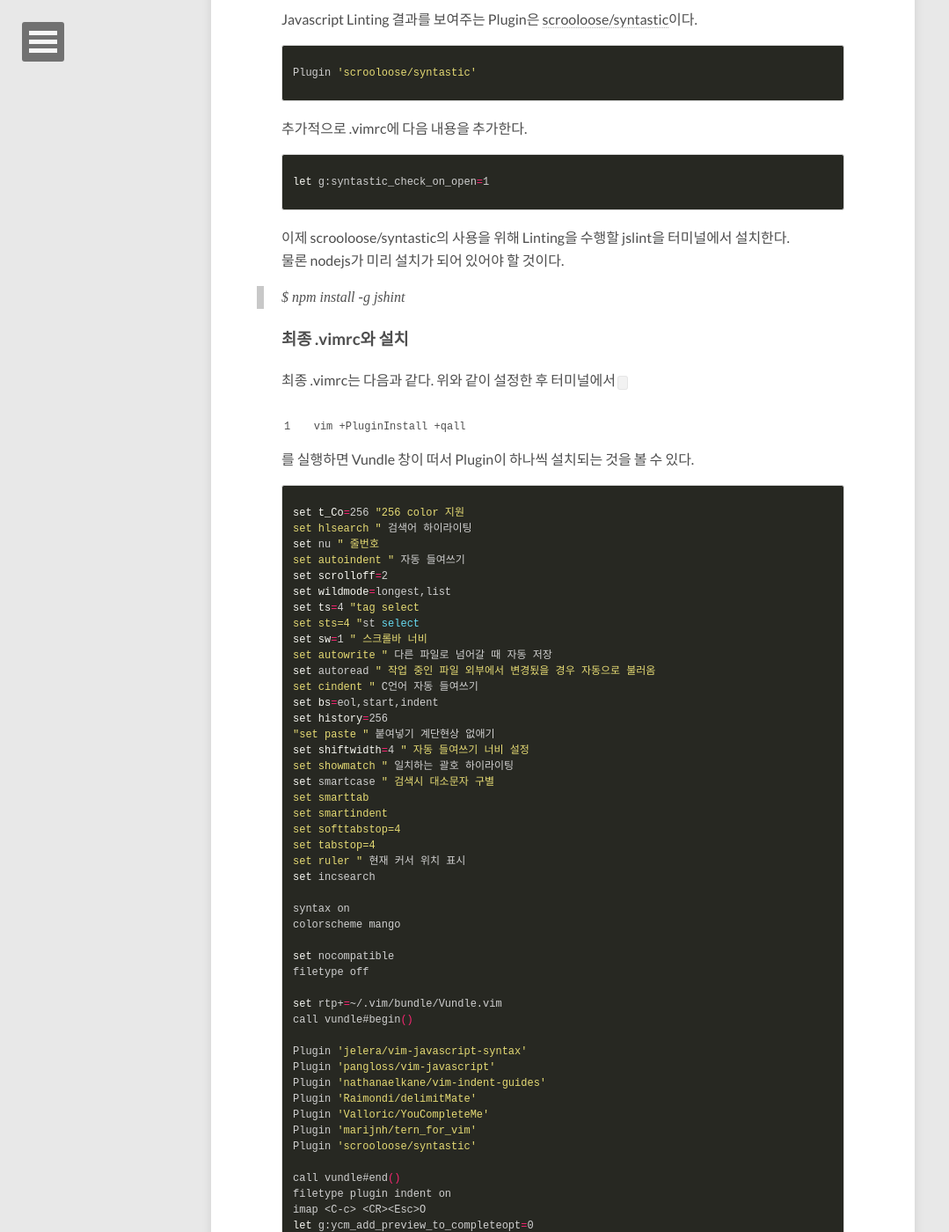
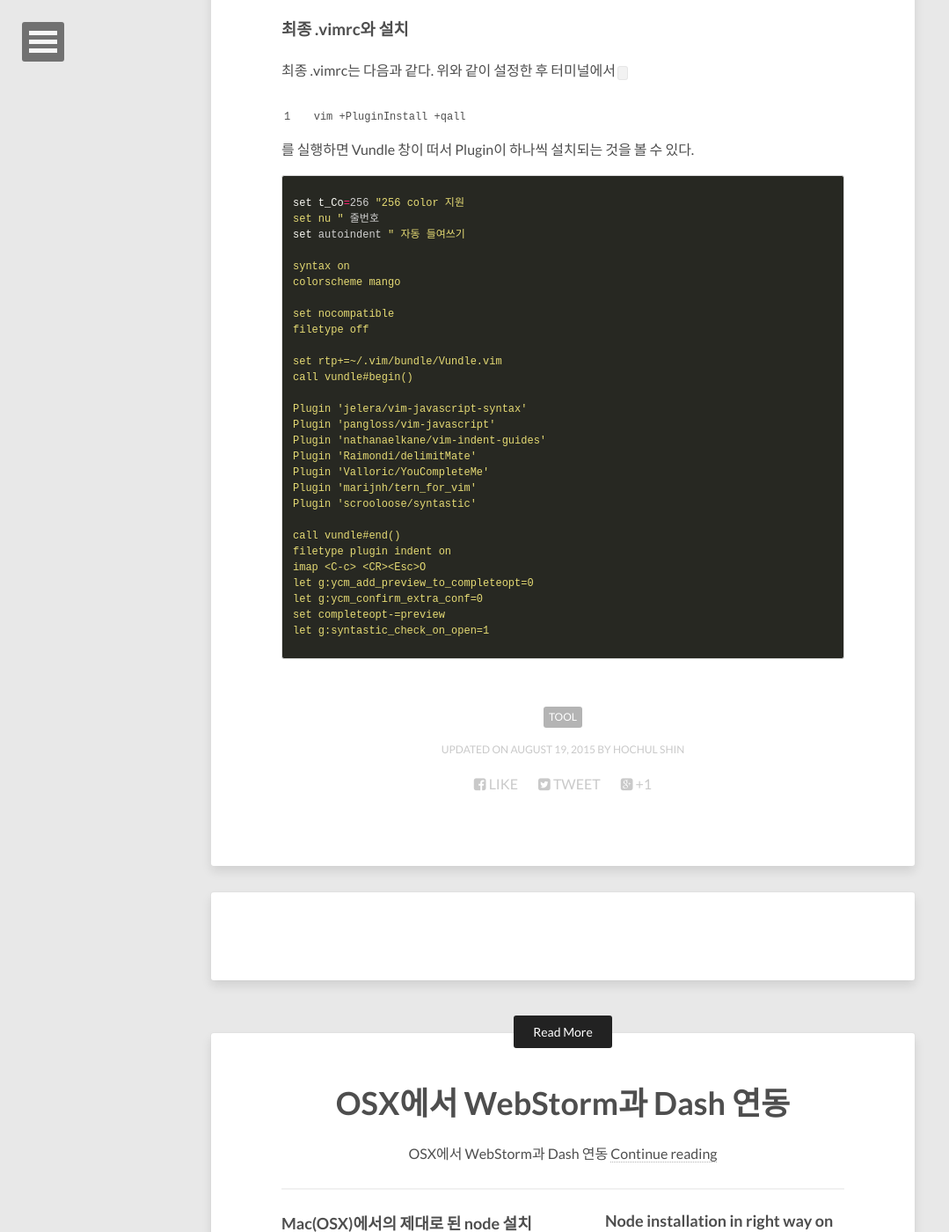
Before and after one commit to dakoo/dakoo.github.io, a Jekyll site: the page built from _posts/2015-08-19-osx-vi-javascript.md, in a window 1280 px wide and 1400 px high, scrolled down 4345 px. Shown: the whole window at 88% size, without its empty margins (0-1079 px from the left). Built offline with Jekyll 4.4.1, drawn with Linux system fonts in a browser that asks for light colours; nearby versions of some CDN libraries; comment, search, counter and statistics services are not loaded; some of the changed text lies outside the part shown.

Commit message:
no message

```diff
--- a/_posts/2015-08-19-osx-vi-javascript.md
+++ b/_posts/2015-08-19-osx-vi-javascript.md
@@ -20,31 +21,9 @@ vim 설정은 자신 계정 root 폴더의 .vimrc 파일이 담당한다. 최초
 
 {% highlight bash %}
 set t_Co=256 "256 color 지원
-set hlsearch " 검색어 하이라이팅
 set nu " 줄번호
 set autoindent " 자동 들여쓰기
-set scrolloff=2
-set wildmode=longest,list
-set ts=4 "tag select
-set sts=4 "st select
-set sw=1 " 스크롤바 너비
-set autowrite " 다른 파일로 넘어갈 때 자동 저장
-set autoread " 작업 중인 파일 외부에서 변경됬을 경우 자동으로 불러옴
-set cindent " C언어 자동 들여쓰기
-set bs=eol,start,indent
-set history=256
-"set paste " 붙여넣기 계단현상 없애기
-set shiftwidth=4 " 자동 들여쓰기 너비 설정
-set showmatch " 일치하는 괄호 하이라이팅
-set smartcase " 검색시 대소문자 구별
-set smarttab
-set smartindent
-set softtabstop=4
-set tabstop=4
-set ruler " 현재 커서 위치 표시
-set incsearch
 {% endhighlight %}
-
 
 ## colorscheme 설정하기
 
@@ -191,29 +170,8 @@ let g:syntastic_check_on_open=1
 
 {% highlight bash %}
 set t_Co=256 "256 color 지원
-set hlsearch " 검색어 하이라이팅
 set nu " 줄번호
 set autoindent " 자동 들여쓰기
-set scrolloff=2
-set wildmode=longest,list
-set ts=4 "tag select
-set sts=4 "st select
-set sw=1 " 스크롤바 너비
-set autowrite " 다른 파일로 넘어갈 때 자동 저장
-set autoread " 작업 중인 파일 외부에서 변경됬을 경우 자동으로 불러옴
-set cindent " C언어 자동 들여쓰기
-set bs=eol,start,indent
-set history=256
-"set paste " 붙여넣기 계단현상 없애기
-set shiftwidth=4 " 자동 들여쓰기 너비 설정
-set showmatch " 일치하는 괄호 하이라이팅
-set smartcase " 검색시 대소문자 구별
-set smarttab
-set smartindent
-set softtabstop=4
-set tabstop=4
-set ruler " 현재 커서 위치 표시
-set incsearch
 
 syntax on
 colorscheme mango
```
Also changed, not shown: other parts of _posts/2015-08-19-osx-vi-javascript.md (+2 -1 lines).
